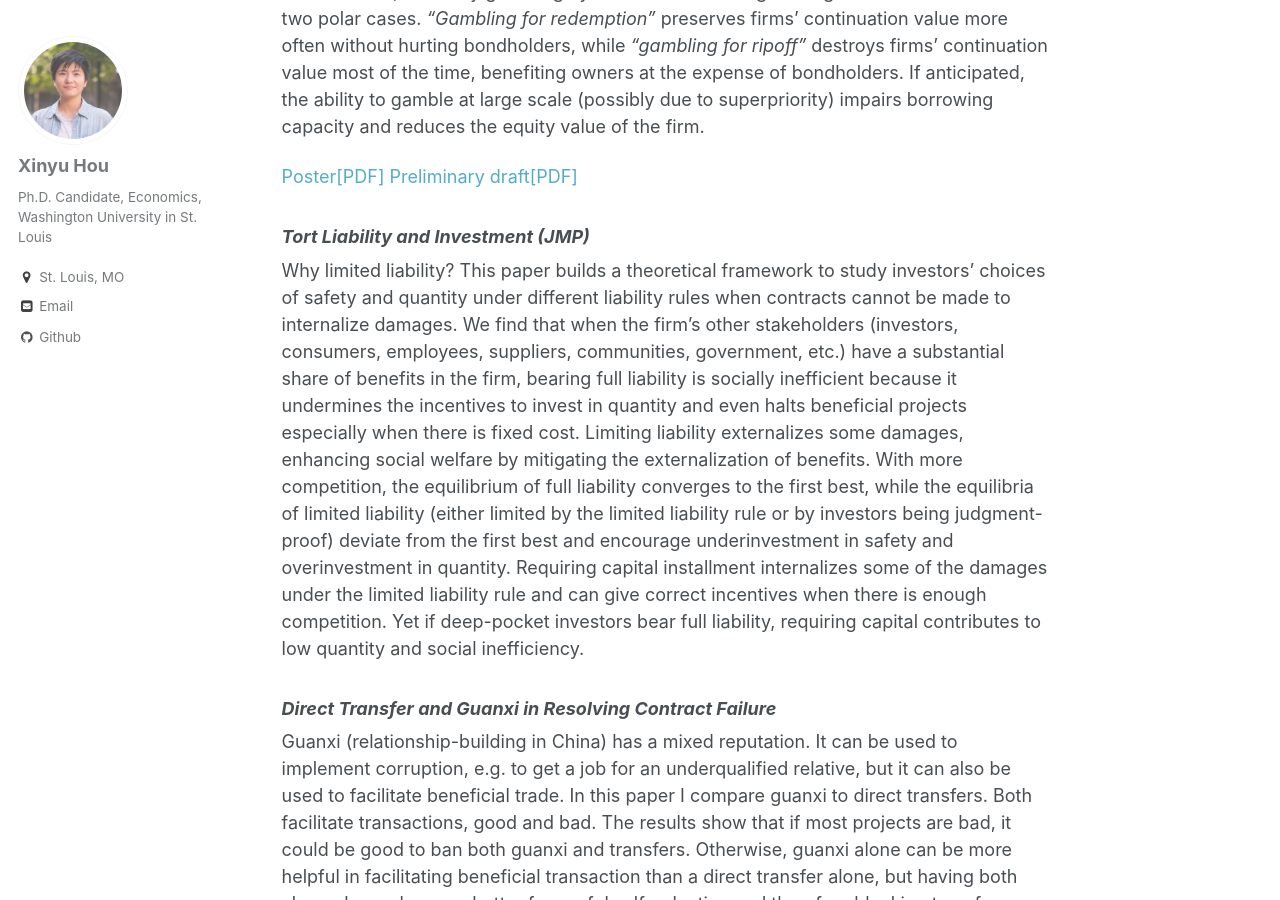
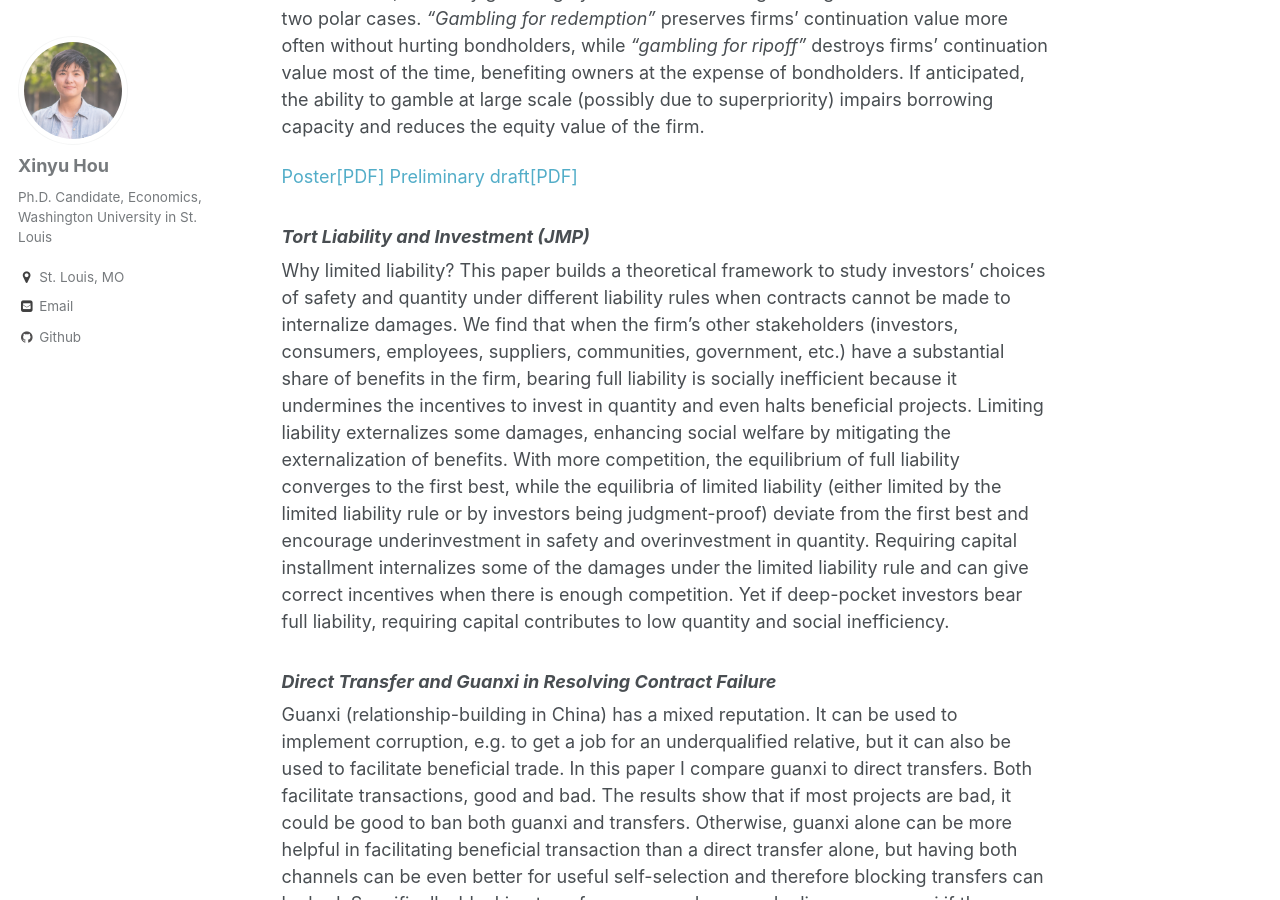
Before and after one commit to xinyuhou94/xinyuhou94.github.io, a Jekyll site: the page built from _pages/about.md, in a window 1280 px wide and 900 px high, scrolled down 1064 px. Built offline with Jekyll 4.4.1, drawn with Linux system fonts in a browser that asks for light colours.

Commit message:
Update about.md

```diff
--- a/_pages/about.md
+++ b/_pages/about.md
@@ -30,7 +30,7 @@ New U.S. bankruptcy laws exempt repos and derivatives from the automatic stay an
 
 ###  _Tort Liability and Investment (JMP)_
 
-Why limited liability? This paper builds a theoretical framework to study investors' choices of safety and quantity under different liability rules when contracts cannot be made to internalize damages. We find that when the firm's other stakeholders (investors, consumers, employees, suppliers, communities, government, etc.) have a substantial share of benefits in the firm, bearing full liability is socially inefficient because it undermines the incentives to invest in quantity and even halts beneficial projects especially when there is fixed cost. Limiting liability externalizes some damages, enhancing social welfare by mitigating the externalization of benefits. With more competition, the equilibrium of full liability converges to the first best, while the equilibria of limited liability (either limited by the limited liability rule or by investors being judgment-proof) deviate from the first best and encourage underinvestment in safety and overinvestment in quantity. Requiring capital installment internalizes some of the damages under the limited liability rule and can give correct incentives when there is enough competition. Yet if deep-pocket investors bear full liability, requiring capital contributes to low quantity and social inefficiency.
+Why limited liability? This paper builds a theoretical framework to study investors' choices of safety and quantity under different liability rules when contracts cannot be made to internalize damages. We find that when the firm's other stakeholders (investors, consumers, employees, suppliers, communities, government, etc.) have a substantial share of benefits in the firm, bearing full liability is socially inefficient because it undermines the incentives to invest in quantity and even halts beneficial projects. Limiting liability externalizes some damages, enhancing social welfare by mitigating the externalization of benefits. With more competition, the equilibrium of full liability converges to the first best, while the equilibria of limited liability (either limited by the limited liability rule or by investors being judgment-proof) deviate from the first best and encourage underinvestment in safety and overinvestment in quantity. Requiring capital installment internalizes some of the damages under the limited liability rule and can give correct incentives when there is enough competition. Yet if deep-pocket investors bear full liability, requiring capital contributes to low quantity and social inefficiency.
 
 ### _Direct Transfer and Guanxi in Resolving Contract Failure_
 
```
